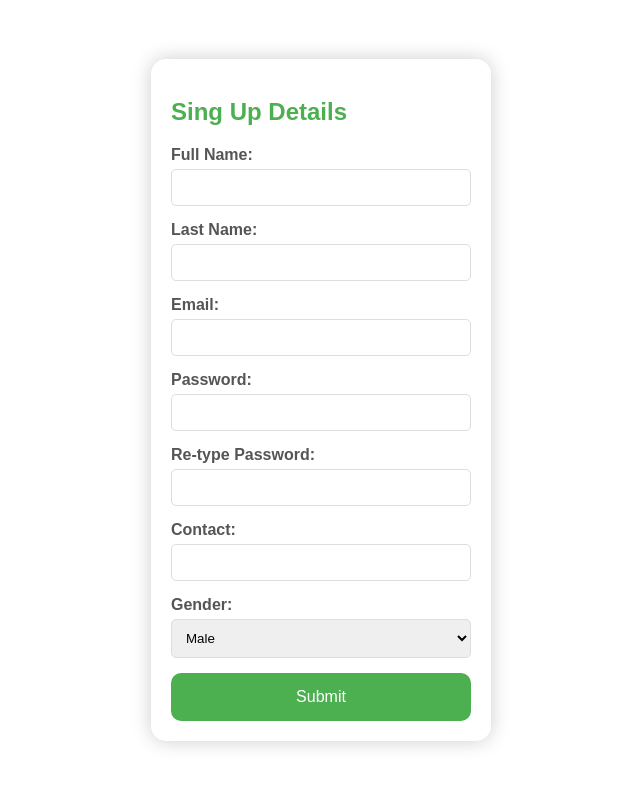
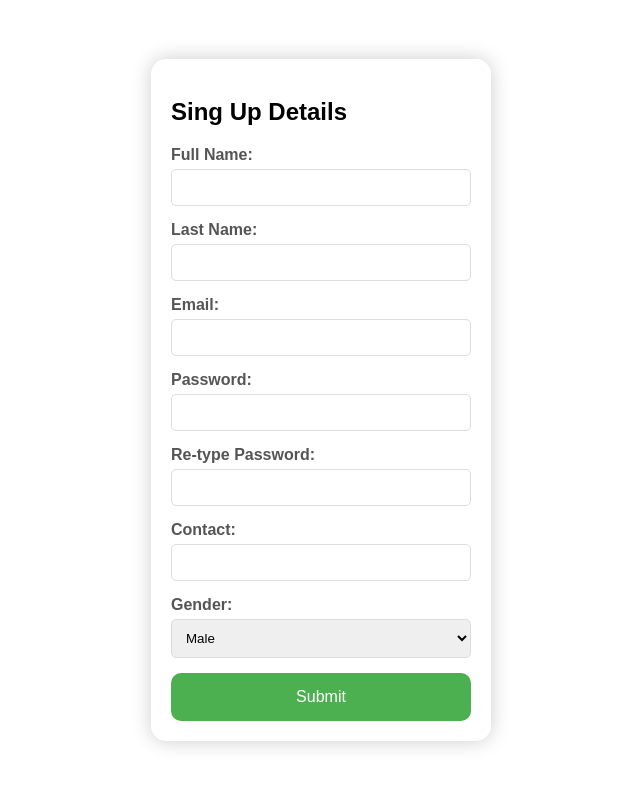
Before and after one commit to udayboya/soiu2, a plain HTML site: page index.html in a window 1280 px wide. Shown: the whole page, without its empty margins (319-959 px from the left). Drawn offline with Linux system fonts and the light colour scheme.

Commit message:
changes done by dev2

```diff
--- a/index.html
+++ b/index.html
@@ -25,7 +25,7 @@
         }
 
         .main h2 {
-            color: #4caf50;
+            color: ##ff33bb;
             margin-bottom: 20px;
         }
 
```
